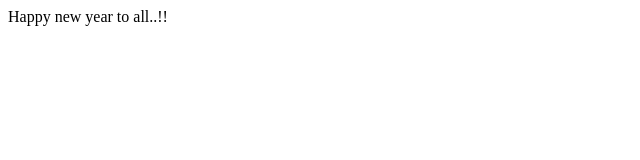
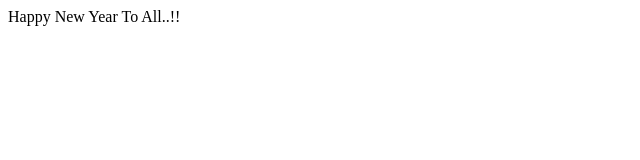
Before and after one commit to avinashzalake2-cyber/myweb-deploy, a plain HTML site: page index.html in a window 1280 px wide. Shown: the full height of the page, 0-640 px from the left. Drawn offline with Linux system fonts and the light colour scheme.

Commit message:
updated index.html

```diff
--- a/index.html
+++ b/index.html
@@ -1 +1 @@
-<ht>Happy new year to all..!!</h1>
+<ht>Happy New Year To All..!!</h1>
```
